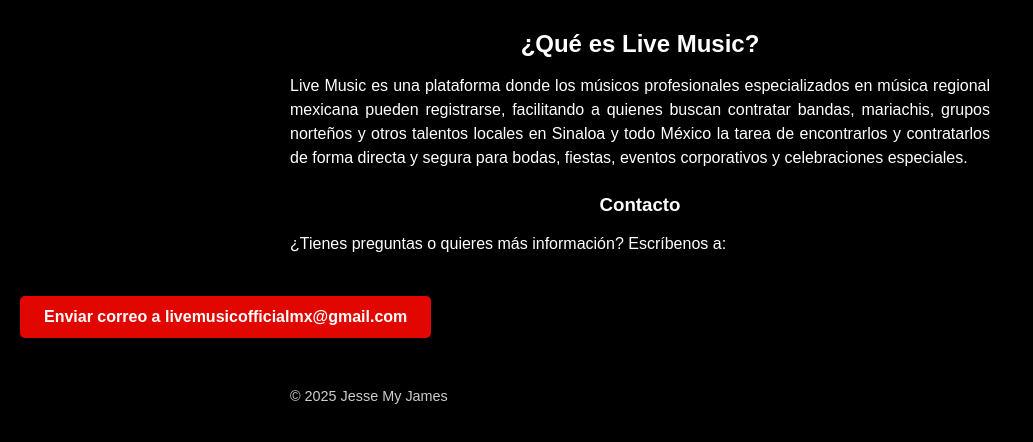
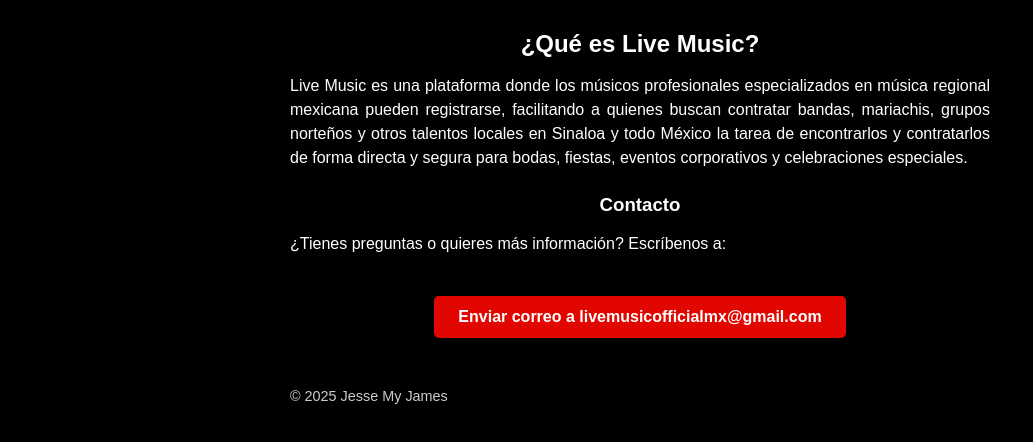
Before and after one commit to jessejamesNM/live_music_webb, a plain HTML site: page index.html in a window 1280 px wide. Shown: the part 114-556 px from the top of the page, without its empty margins (0-1033 px from the left). Drawn offline with Linux system fonts and the light colour scheme.

Commit message:
Update styles.css

```diff
--- a/styles.css
+++ b/styles.css
@@ -39,6 +39,11 @@ nav a:hover {
   color: #e10600; /* rojo */
 }
 
+/* Centrar contenido de sección contacto */
+.contacto {
+  text-align: center;
+}
+
 /* Botón rojo */
 .boton {
   display: inline-block;
```
